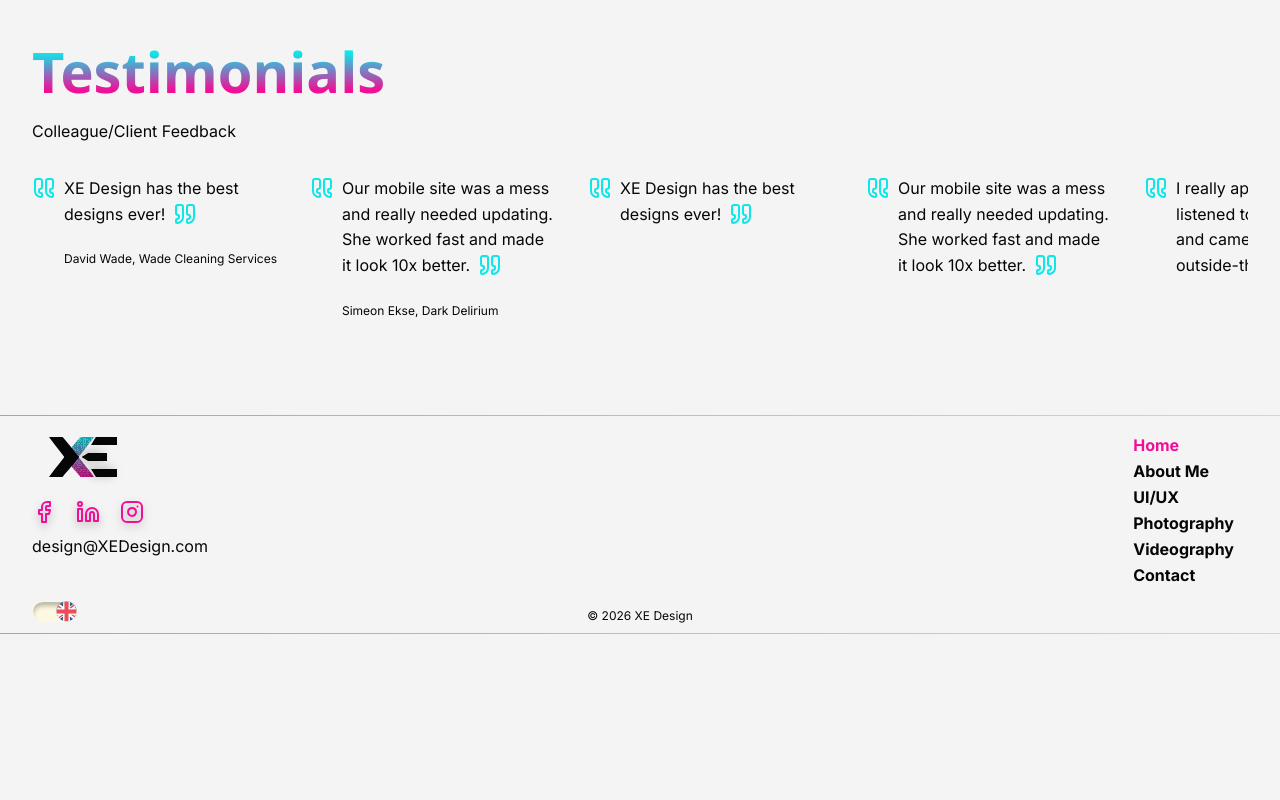
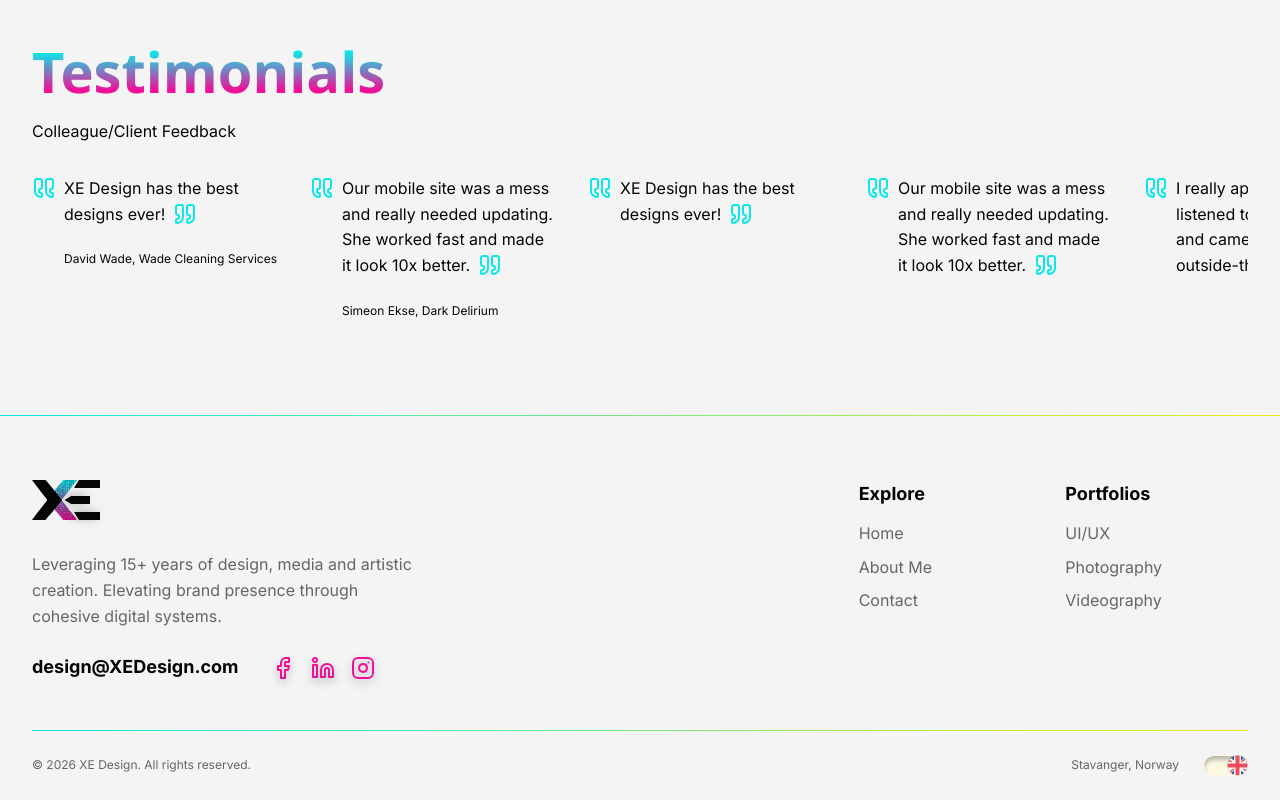
Before and after one commit to duct-tape-deployments/devin-portfolio, a React (Vite) app: page / in a window 1280 px wide. Shown: the part 2696-3496 px from the top of the page. Before the commit the page ends 3330 px from the top, so only its background shows below. Built offline with nearby package versions, Linux system fonts and the light colour scheme; a web font is replaced by a local one.

Commit message:
Feat/footer design system (#62)
* fix(footer): snap mobile footer to design-system spacing and add 44px social link targets

* feat(footer): add desktop footer layout with tagline, link columns and bottom bar

* fix(footer): changed design-system link states, removed Current style

```diff
--- a/src/components/layout/Footer.tsx
+++ b/src/components/layout/Footer.tsx
@@ -1,15 +1,17 @@
+import { useId } from 'react';
 import { LuFacebook, LuInstagram, LuLinkedin } from 'react-icons/lu';
 import { Link, NavLink } from 'react-router';
-import { navigation, routes } from '@/config/navigation';
+import { footerNavigation, navigation, routes } from '@/config/navigation';
 
 import { GradientDivider } from '../interface/GradientDivider';
 import { Logo } from '../interface/Logo';
 import { SocialLink } from '../interface/SocialLink';
 import { PageContainer } from './PageContainer';
 
+import { footer } from '@/i18n/footer';
 import { getTranslations } from '@/i18n/translations';
 import { LanguageToggle } from '../interface/LanguageToggle';
-import { useLanguageStore } from '@/stores/languageStore';
+import { useLanguageStore, useT } from '@/stores/languageStore';
 
 const socialLinks = [
   {
@@ -29,6 +31,107 @@ const socialLinks = [
   },
 ] as const;
 
+const linkStateClasses =
+  'underline-offset-4 transition-colors duration-150 [-webkit-tap-highlight-color:transparent] hover:underline focus-visible:outline-2 focus-visible:outline-offset-4 focus-visible:outline-focus active:text-muted-foreground';
+
+/** Footer from md */
+function FooterDesktop() {
+  const language = useLanguageStore((state) => state.language);
+  const t = getTranslations(language);
+  const f = useT(footer);
+  const headingId = useId();
+
+  return (
+    <div className="hidden md:block">
+      <PageContainer>
+        <div className="grid grid-cols-8 gap-x-5 pt-16 pb-12 lg:grid-cols-12 lg:gap-x-6">
+          <div className="col-span-4 grid grid-cols-subgrid justify-items-start lg:col-span-5">
+            <Link
+              to={routes.home}
+              aria-label={t.accessibility.homeLink}
+              className="col-span-4 inline-flex focus-visible:outline-2 focus-visible:outline-offset-4 focus-visible:outline-focus"
+            >
+              <Logo />
+            </Link>
+
+            <p className="col-span-4 mt-8 text-body text-muted-foreground">{f.tagline}</p>
+
+            <div className="col-span-full mt-6 flex flex-wrap items-center gap-x-6 gap-y-6 lg:gap-x-8">
+              <address className="not-italic">
+                <a
+                  href="mailto:design@XEDesign.com"
+                  className="
+                    text-h5
+                    font-bold
+                    text-contact-link
+                    underline-offset-4
+                    hover:underline
+                    focus-visible:outline-2
+                    focus-visible:outline-offset-4
+                    focus-visible:outline-focus
+                  "
+                >
+                  design@XEDesign.com
+                </a>
+              </address>
+              <div
+                className="flex items-center gap-5 lg:gap-4"
+                role="group"
+                aria-label={t.accessibility.socialLinks}
+              >
+                {socialLinks.map((social) => (
+                  <SocialLink
+                    key={social.label}
+                    label={social.label}
+                    href={social.href}
+                    icon={social.icon}
+                  />
+                ))}
+              </div>
+            </div>
+          </div>
+
+          <nav
+            aria-label={t.accessibility.footerNavigation}
+            className="col-span-4 col-start-5 grid grid-cols-subgrid lg:col-start-9"
+          >
+            {footerNavigation.map(({ headingKey, items }) => (
+              <div key={headingKey} className="col-span-2">
+                <h2 id={`${headingId}-${headingKey}`} className="font-body text-h5 font-bold">
+                  {f[headingKey]}
+                </h2>
+                <ul aria-labelledby={`${headingId}-${headingKey}`} className="mt-2">
+                  {items.map(({ labelKey, to, end }) => (
+                    <li key={to} className="flex">
+                      <NavLink
+                        to={to}
+                        end={end}
+                        className={`inline-flex py-1 whitespace-nowrap text-body text-muted-foreground hover:text-foreground ${linkStateClasses}`}
+                      >
+                        {t.navigation[labelKey]}
+                      </NavLink>
+                    </li>
+                  ))}
+                </ul>
+              </div>
+            ))}
+          </nav>
+        </div>
+
+        <GradientDivider />
+
+        <div className="flex items-center justify-between gap-6 py-6 text-xs text-muted-foreground">
+          <small className="text-xs">© 2026 XE Design. {f.rightsReserved}</small>
+          <div className="flex items-center gap-6">
+            <p>{f.location}</p>
+            <LanguageToggle />
+          </div>
+        </div>
+      </PageContainer>
+    </div>
+  );
+}
+
 export function Footer() {
   const language = useLanguageStore((state) => state.language);
   const t = getTranslations(language);
@@ -37,12 +140,16 @@ export function Footer() {
     <footer className="bg-background text-foreground">
       <GradientDivider />
 
-      <PageContainer className="pt-5.25 pb-2">
+      <FooterDesktop />
+
+      {/* Mobile, below md */}
+      <div className="md:hidden">
+        <PageContainer className="pt-6 pb-2">
           <div
             className="
     grid
     grid-cols-[minmax(0,1fr)_auto]
-    gap-5
+    gap-4
     max-[350px]:grid-cols-1
     max-[350px]:gap-8
   "
@@ -53,7 +160,7 @@ export function Footer() {
                 to={routes.home}
                 aria-label={t.accessibility.homeLink}
                 className="
-                ml-4.25
+                ml-4
                 inline-flex
                 focus-visible:outline-2
                 focus-visible:outline-offset-4
@@ -64,7 +171,7 @@ export function Footer() {
               </Link>
 
               <div
-              className="mt-5.75 flex items-center gap-5"
+                className="mt-6 flex items-center gap-5"
                 role="group"
                 aria-label={t.accessibility.socialLinks}
               >
@@ -80,43 +187,21 @@ export function Footer() {
 
               <a
                 href="mailto:design@XEDesign.com"
-              className="
-                mt-2.5
-                whitespace-nowrap
-                text-body
-                transition-colors
-                hover:text-accent
-                focus-visible:outline-2
-                focus-visible:outline-offset-2
-                focus-visible:outline-focus
-                active:opacity-60
-              "
+                className={`mt-3 whitespace-nowrap text-body ${linkStateClasses}`}
               >
                 design@XEDesign.com
               </a>
             </div>
 
             {/* Right side */}
-          <nav aria-label={t.accessibility.footerNavigation} className="mr-3.5">
-            <ul className="grid auto-rows-6.5">
+            <nav aria-label={t.accessibility.footerNavigation} className="mr-4">
+              <ul>
                 {navigation.map(({ labelKey, to, end }) => (
                   <li key={to} className="flex">
                     <NavLink
                       to={to}
                       end={end}
-                    className={({ isActive }) =>
-                      [
-                        'inline-flex whitespace-nowrap',
-                        'font-body text-body leading-display font-bold',
-                        'transition-colors duration-150',
-                        'hover:text-accent',
-                        'focus-visible:outline-2',
-                        'focus-visible:outline-offset-2',
-                        'focus-visible:outline-focus',
-                        'active:opacity-60',
-                        isActive ? 'text-accent' : 'text-foreground',
-                      ].join(' ')
-                    }
+                      className={`inline-flex whitespace-nowrap text-body font-bold text-foreground ${linkStateClasses}`}
                     >
                       {t.navigation[labelKey]}
                     </NavLink>
@@ -139,13 +224,14 @@ export function Footer() {
               <LanguageToggle />
             </div>
 
-          <p className="mt-1.75 whitespace-nowrap text-xs">© 2026 XE Design</p>
+            <p className="mt-2 whitespace-nowrap text-xs">© 2026 XE Design</p>
 
             <div aria-hidden="true" />
           </div>
         </PageContainer>
 
         <GradientDivider />
+      </div>
     </footer>
   );
 }
--- a/src/config/navigation.ts
+++ b/src/config/navigation.ts
@@ -44,3 +44,19 @@ export const navigation = [
     to: routes.contact,
   },
 ] satisfies readonly NavigationItem[];
+
+export type FooterNavigationGroup = {
+  /** Key into the `footer` translation scope */
+  headingKey: 'explore' | 'portfolios';
+  items: readonly NavigationItem[];
+};
+
+function navigationItems(...labelKeys: NavigationLabelKey[]) {
+  return navigation.filter((item) => labelKeys.includes(item.labelKey));
+}
+
+/** The footer's link columns from `md` up */
+export const footerNavigation: readonly FooterNavigationGroup[] = [
+  { headingKey: 'explore', items: navigationItems('home', 'about', 'contact') },
+  { headingKey: 'portfolios', items: navigationItems('uiUx', 'photography', 'videography') },
+];
--- /dev/null
+++ b/src/i18n/footer.ts
@@ -0,0 +1,28 @@
+import type { Localized } from './localized';
+
+type FooterStrings = {
+  tagline: string;
+  explore: string;
+  portfolios: string;
+  rightsReserved: string;
+  location: string;
+};
+
+export const footer: Localized<FooterStrings> = {
+  en: {
+    tagline:
+      'Leveraging 15+ years of design, media and artistic creation. Elevating brand presence through cohesive digital systems.',
+    explore: 'Explore',
+    portfolios: 'Portfolios',
+    rightsReserved: 'All rights reserved.',
+    location: 'Stavanger, Norway',
+  },
+  no: {
+    tagline:
+      'Bygger på over 15 års erfaring innen design, media og kunstnerisk arbeid. Løfter merkevarens tilstedeværelse gjennom helhetlige digitale systemer.',
+    explore: 'Utforsk',
+    portfolios: 'Portefølje',
+    rightsReserved: 'Alle rettigheter forbeholdt.',
+    location: 'Stavanger, Norge',
+  },
+};
--- a/src/styles/index.css
+++ b/src/styles/index.css
@@ -283,8 +283,14 @@
     --icon-color: var(--color-icon-accent);
     --icon-pressed-color: var(--color-icon-accent);
   }
+
+  /* 44px on mobile so touch targets meet without overlapping*/
   .social-link::before {
-    content: none;
+    inset: -10px;
+
+    @variant lg {
+      inset: -8px;
+    }
   }
 
   .badge {
--- a/src/styles/tokens.css
+++ b/src/styles/tokens.css
@@ -37,6 +37,7 @@
   --color-icon-accent: var(--color-magenta);
   --color-link: var(--color-magenta-dark);
   --color-link-visited: var(--color-orange-dark);
+  --color-contact-link: var(--color-ink);
   --color-grid-line: #c4c4c4;
   --color-pattern-wash: rgba(255, 255, 255, 0.6); /* over the UI/UX background pattern */
   --color-photo-scrim: rgba(0, 0, 0, 0.5); /* over the contact background photo */
@@ -212,6 +213,7 @@
   --color-icon-accent: var(--color-yellow);
   --color-link: var(--color-orange);
   --color-link-visited: var(--color-yellow);
+  --color-contact-link: var(--color-cyan);
   --color-grid-line: #414141;
   --color-pattern-wash: rgba(0, 0, 0, 0.8);
   --color-photo-scrim: rgba(0, 0, 0, 0.7);
```
Lines whose indentation alone changed are shown as unchanged.
